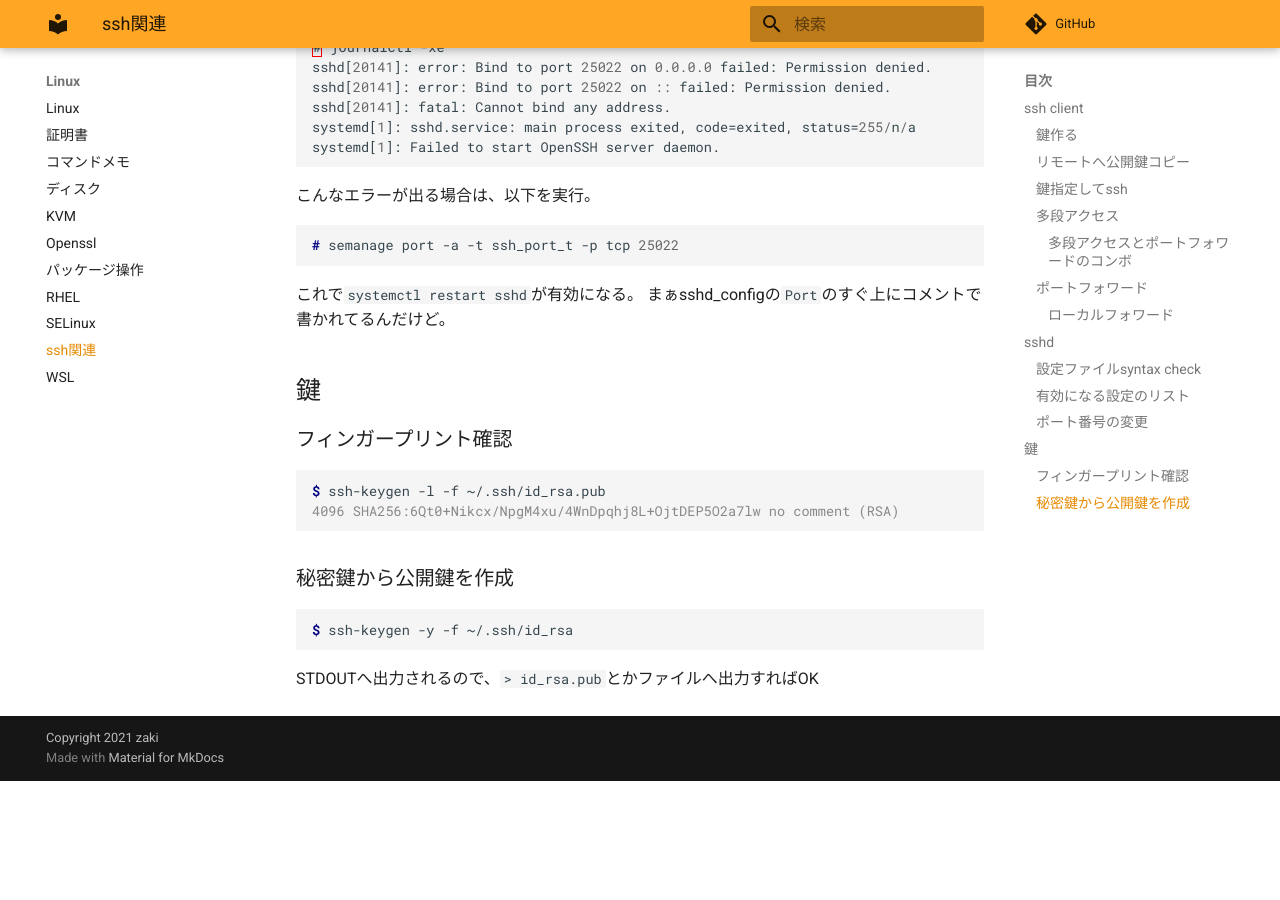
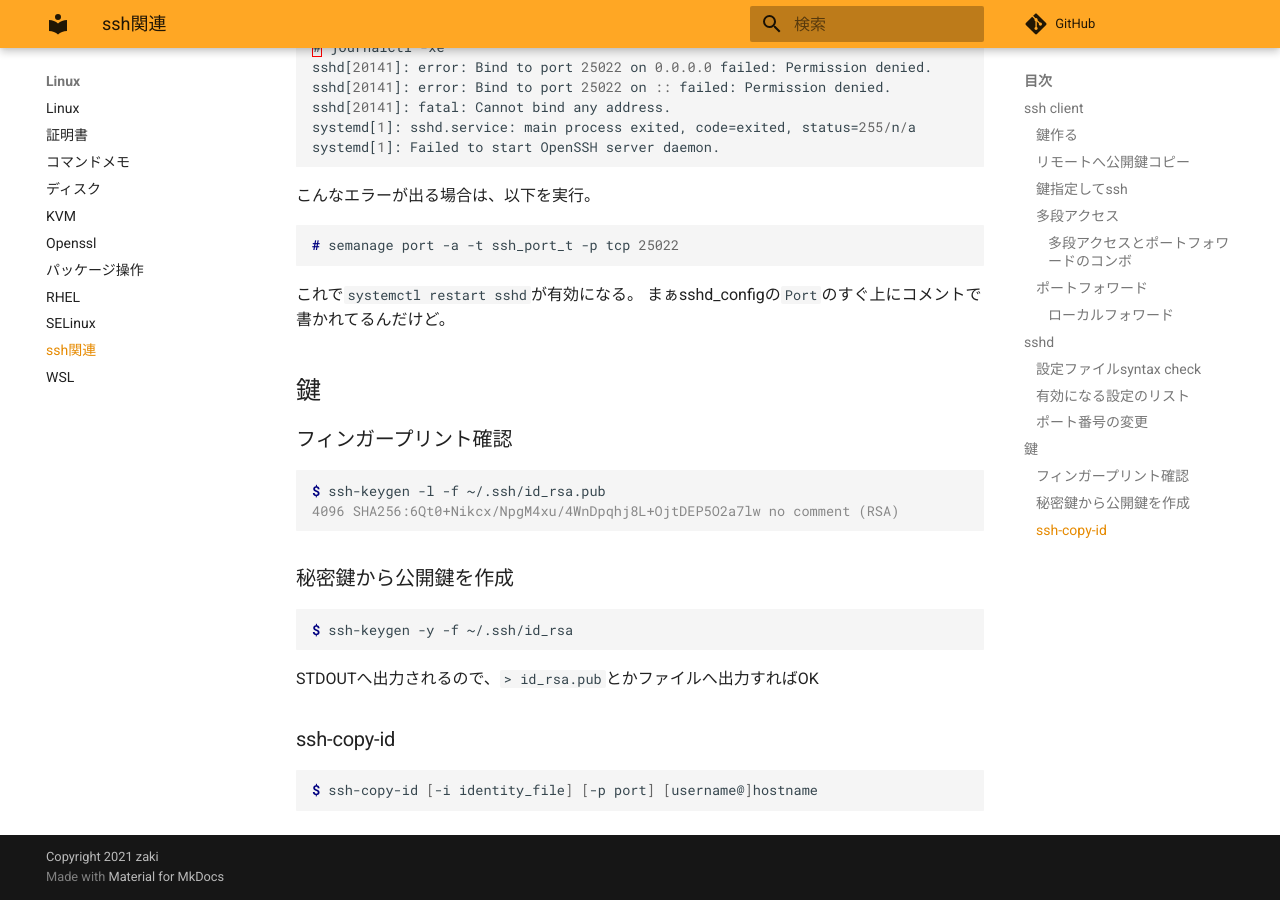
Before and after one commit to zaki-lknr/docs, an MkDocs documentation site: the page built from docs/Linux/ssh.md, in a window 1280 px wide and 900 px high, scrolled down 3201 px. Built offline with MkDocs 1.6.1 and Material for MkDocs 9.7.7, drawn with Linux system fonts in a browser that asks for light colours; comment, search, counter and statistics services are not loaded; before the commit the page ends 3982 px from its top, so only the background shows below that.

Commit message:
add: linux/ssh: ssh-copy-idメモ

````diff
--- a/docs/Linux/ssh.md
+++ b/docs/Linux/ssh.md
@@ -173,3 +173,9 @@ $ ssh-keygen -y -f ~/.ssh/id_rsa
 ```
 
 STDOUTへ出力されるので、`> id_rsa.pub`とかファイルへ出力すればOK
+
+### ssh-copy-id
+
+```console
+$ ssh-copy-id [-i identity_file] [-p port] [username@]hostname
+```
````
